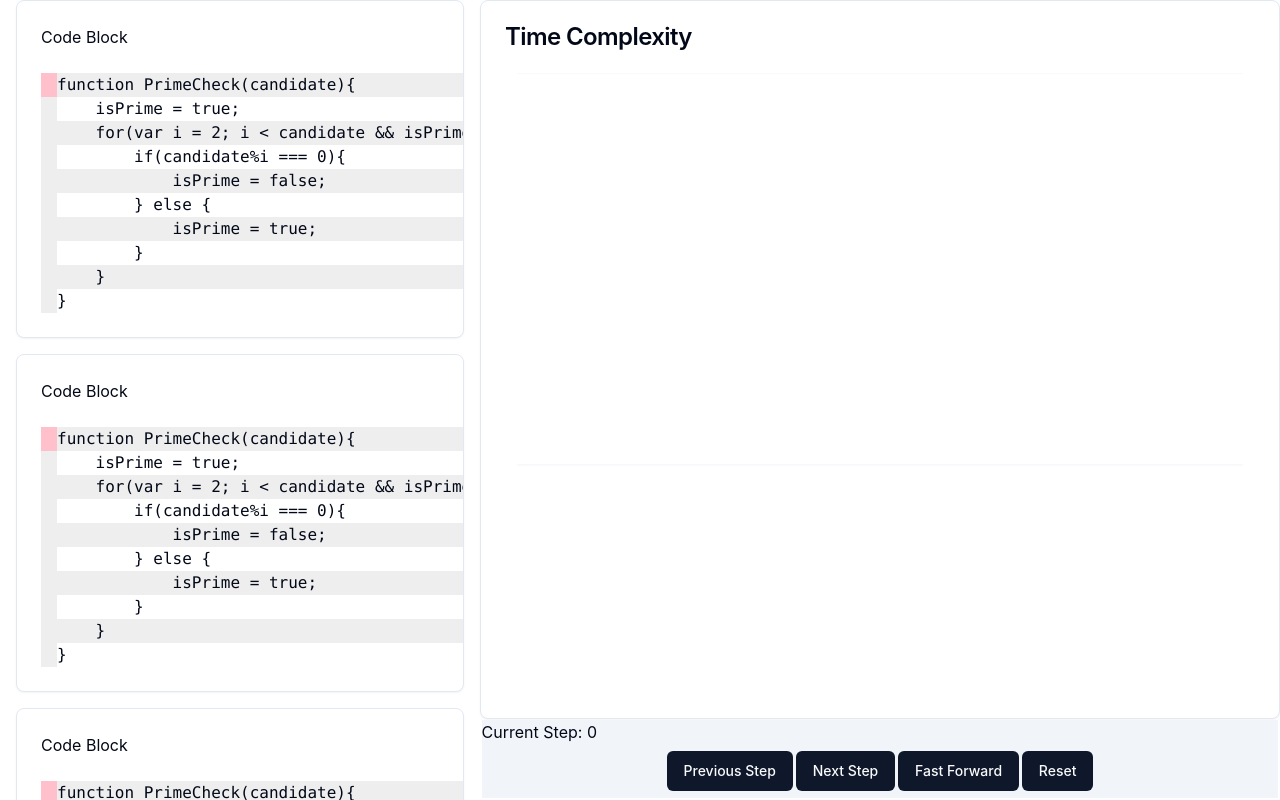
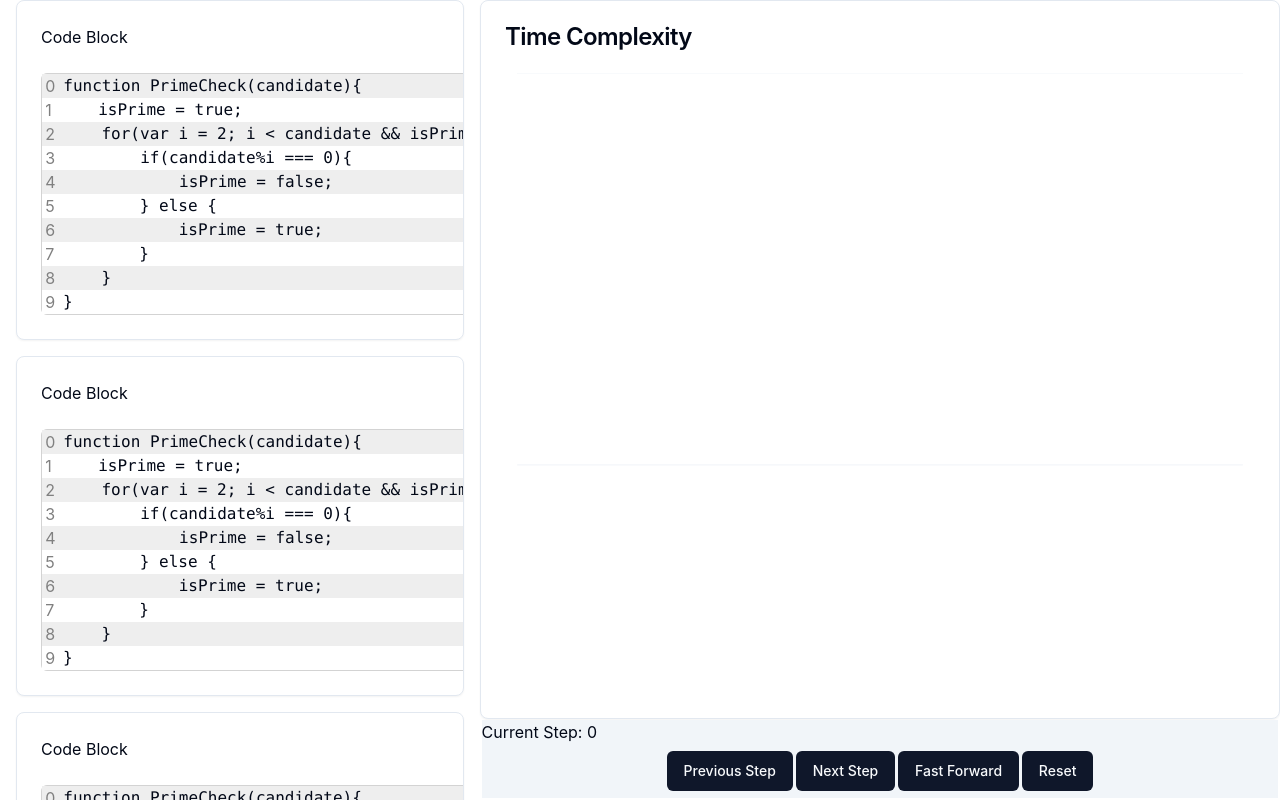
Before and after one commit to Unsynx/bigovisual, a React (Vite) app: page / in a window 1280 px wide. Built offline with nearby package versions, Linux system fonts and the light colour scheme.

Commit message:
Redesigned code block

```diff
--- a/src/Code.css
+++ b/src/Code.css
@@ -6,18 +6,30 @@
     background-color: rgb(238, 238, 238);
 }
 
+.code_row {
+    display: flex;
+    padding-right: 1em;
+}
+
+.code_row_num {
+    padding-right: 0.2em;
+    margin-right: 0.3em;
+    padding-left: 0.2em;
+    color: gray;
+}
+
+.highlight {
+    color: white;
+    background: black;
+    border-radius: 5px;
+}
+
 .code_body {
     overflow: scroll;
     display: flex;
-
 }
 
-.code_indicator_column {
-    background-color: rgb(238, 238, 238);
+.sub_body {
+    border-radius: 6px;
+    border: 1px solid lightgrey;
 }
-
-.indicator {
-    width: 1em;
-    height: 1.5em;
-    background-color: pink;
-}
--- a/src/Code.tsx
+++ b/src/Code.tsx
@@ -1,5 +1,6 @@
 import { Card, CardContent, CardHeader } from "@/components/ui/card"
 import './Code.css'
+import './index.css'
 import { ReactElement } from "react";
 
 
@@ -16,11 +17,17 @@ var text =
 }`
 var lineCount = text.split('\n').length
 
-function parseCode() {
+function parseCode(nth: number) {
     var result: ReactElement[] = []
-    text.split('\n').forEach(line => {
-        result.push(<pre className="code_row">{line}</pre>)
-    });
+    var lines = text.split('\n')
+    for (var i = 0; i < lines.length; i++) {
+        result.push(
+        <div className="code_row">
+            <p className={`code_row_num ${i + 1 === nth ? 'highlight' : ''}`}>{i}</p>
+            <pre>{lines[i]}</pre>
+        </div>
+        )
+    }
     return result;
 }
 
@@ -34,12 +41,9 @@ export function Code(props:CodeData) {
     <Card>
         <CardHeader>Code Block</CardHeader>
         <CardContent className="code_body">
-            <div className="code_indicator_column">
-                <div className="indicator"
-                style={{marginTop: (props.tick % lineCount) * 24}}
-                />
+            <div className="sub_body">
+                <div>{parseCode(props.tick)}</div>
             </div>
-            <div>{parseCode()}</div>
         </CardContent>
     </Card>
   )
```
